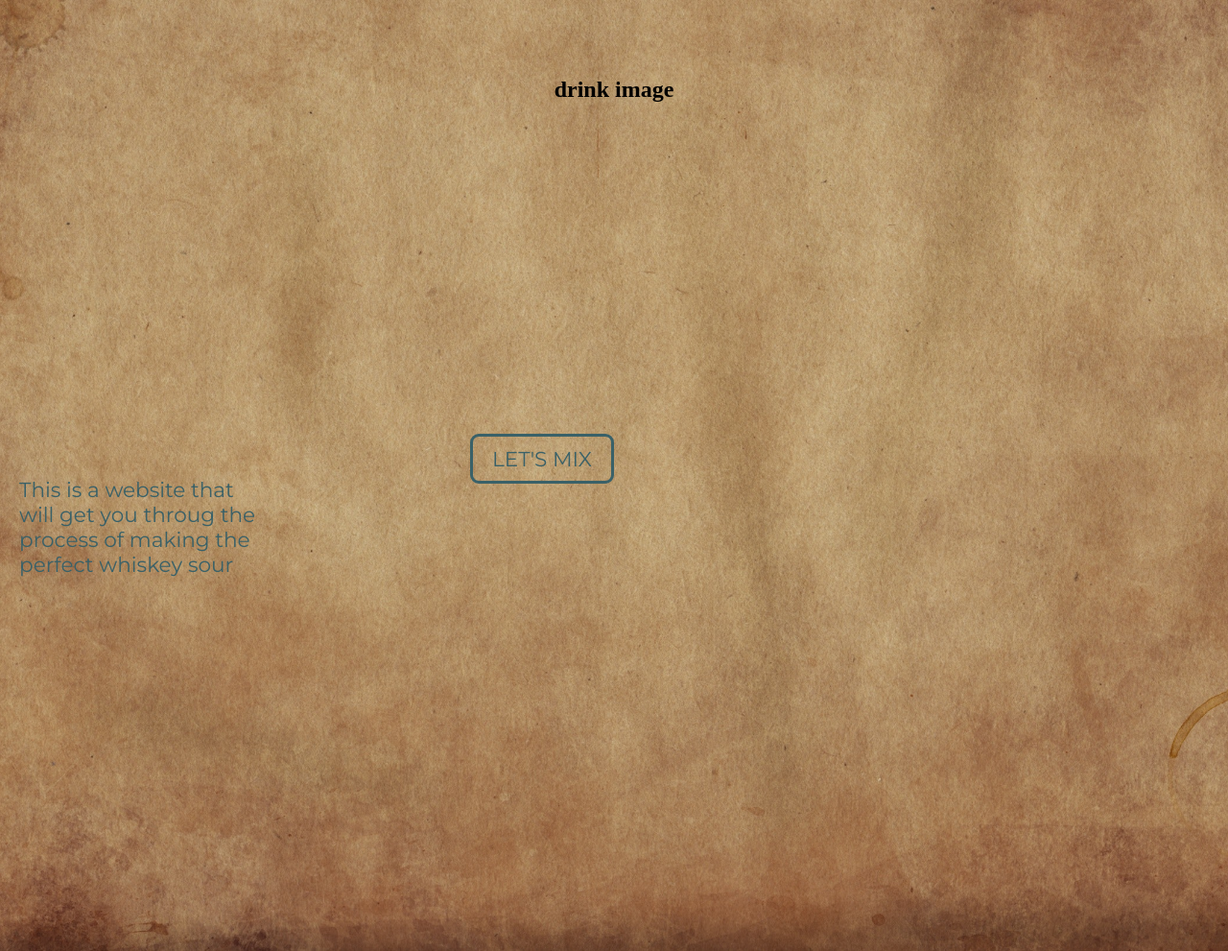
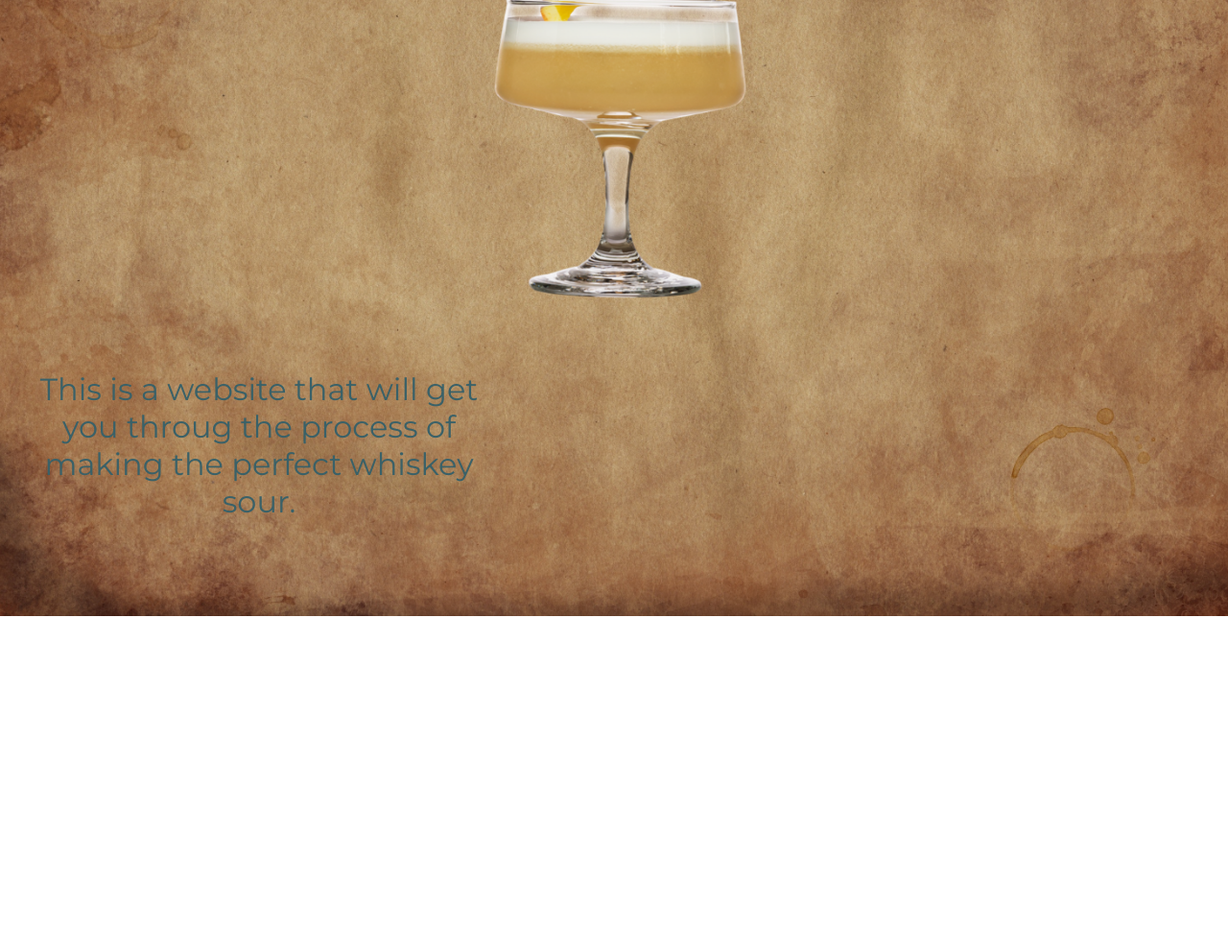
Before and after one commit to TandiAB/The-Perfect-Whiskey-Sour, a plain HTML site: page index.html in a window 1280 px wide. Shown: the part 236-1227 px from the top of the page at 96% size. After the commit the page ends 891 px from the top, so only its background shows below. Drawn offline with nearby package versions, Linux system fonts and the light colour scheme.

Commit message:
Playing around

```diff
--- a/index.html
+++ b/index.html
@@ -15,24 +15,18 @@
   <section class="intro">
 
     <div class="inner">
-        <section class="os-animation" data-os-animation="bounceInUp" data-os-animation-delay="0s">
+        <section class="os-animation" data-os-animation="bounceInUp" data-os-animation-delay=".1s">
           <h1>The Perfect Whiskey Sour </h1>
         </section>
-        <section class="os-animation" data-os-animation="bounceInUp" data-os-animation-delay=".1s">
-          <h2>drink image</h2>
+        <section class="os-animation" data-os-animation="bounceInUp" data-os-animation-delay=".5s">
+          <img class="img1" src="whi.png">
         </section>
-    </div>
-
-    <div class="left">
-        <section class="os-animation" data-os-animation="bounceInUp" data-os-animation-delay=".2s">
-          <p>This is a website that will get you throug the process of making the perfect whiskey sour </p>
+        <section class="os-animation" data-os-animation="bounceInUp" data-os-animation-delay=".7s">
+          <p>This is a website that will get you throug the process of making the perfect whiskey sour. </p>
         </section>
-    </div>
-
-    <div class="right">
-      <section class="os-animation" data-os-animation="bounceInUp" data-os-animation-delay=".2s">
-        <a class="btn" href="#">LET'S MIX</a>
-      </section>
+        <section class="os-animation" data-os-animation="bounceInUp" data-os-animation-delay=".7s">
+          <a class="btn" href="#">LET'S MIX</a>
+        </section>
     </div>
 
   </section>
--- a/style.css
+++ b/style.css
@@ -18,78 +18,45 @@ html, body{
   background-size: cover;
 }
 
-.intro.inner{
-  float:left;
-  display: table;
-  vertical-align: top;
-  max-width: none;
-}
-
- .inner{
-  max-width: 1000px;
+.inner{
   margin: 0 auto;
   text-align: center;
-  padding-bottom: 28%;
-}
-
-.intro.left{
-  float: left;
-  display: table;
-  vertical-align: middle;
-  max-width: none;
-}
-
- .left{
-   float: left;
-  max-width: 300px;
-  margin: 0 auto;
-  text-align: left;
-  padding-bottom: 28%;
-}
-
-.intro.right{
-  float: left;
-  display: table;
-  vertical-align: middle;
-  max-width: none;
-}
-
-.right{
-  max-width: 300px;
-  margin: 0 auto;
-  text-align: left;
-  padding-bottom: 28%;
 }
 
 .inner h1{
+  margin: 0 auto;
+  text-align: center;
+  max-width: 1000px;
   font-family: 'Yantramanav', sans-serif;
   font-size: 600%;
   font-weight: 400;
   color: #E1EFE9;
 }
 
-.inner h2{
-  height: 100%;
-  width: 100%;
+.inner img{
+  margin: 0 auto;
+  max-width: 500px;
+  height: 30%;
+  width: 30%;
   margin: auto;
-  background: url("whiskey.png");
-  display: table;
+  /* background: url("whiskey.png"); */
+  /* display: table; */
   top: 0;
-  background-size: cover;
 }
 
-.left p{
+.inner p{
+  max-width: 500px;
   font-family: 'Montserrat', sans-serif;
-  font-size: 135%;
+  font-size: 200%;
   font-weight: 400;
   color: #3A6168;
   padding: 10px 20px;
   transition: all 0.5s;
 }
 
-.right .btn{
+.inner .btn{
   font-family: 'Montserrat', sans-serif;
-  font-size: 135%;
+  font-size: 300%;
   font-weight: 400;
   color: #3A6168;
   text-transform: uppercase;
@@ -100,7 +67,7 @@ html, body{
   transition: all 0.5s;
 }
 
-.right .btn:hover{
+.inner .btn:hover{
   color: #CBDFD6;
   border: solid #CBDFD6 2px;
 }
```
